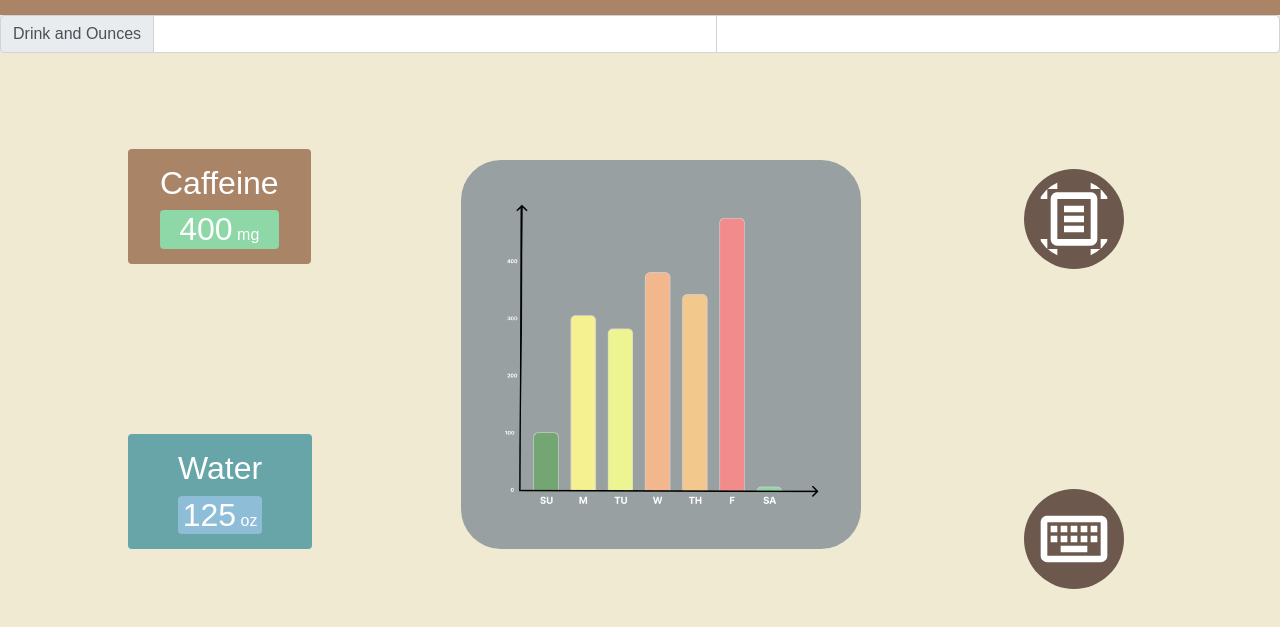
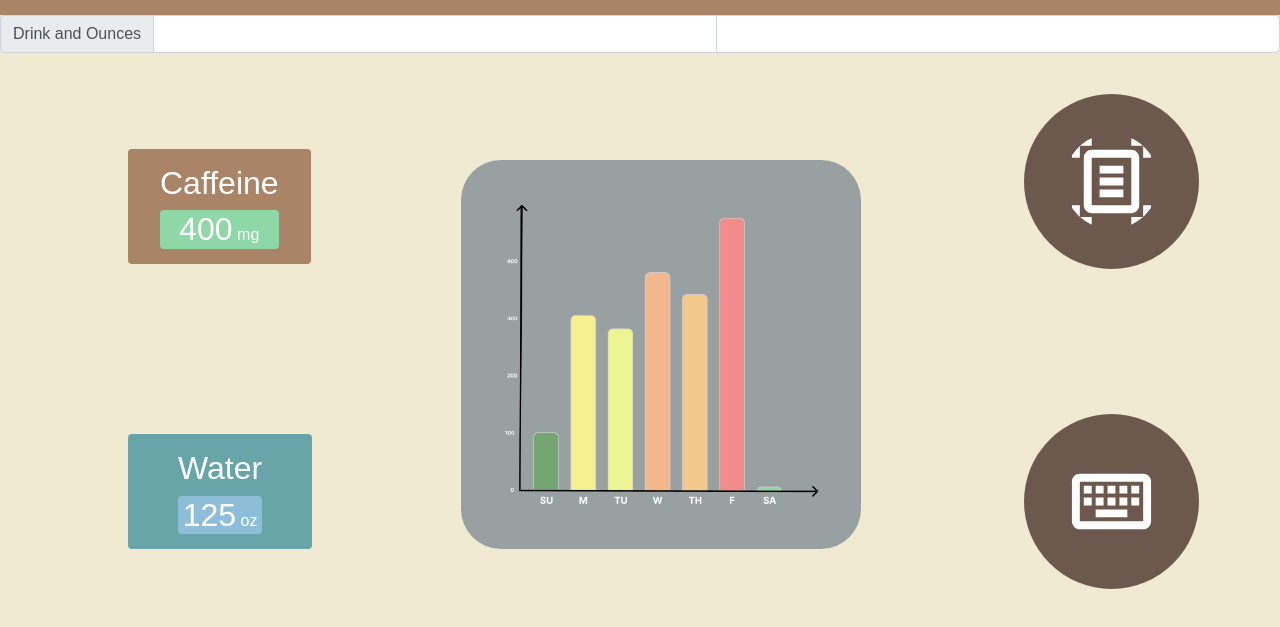
Before and after one commit to gordondhuang/Caf-Fiend, a plain HTML site: page docs/data.html in a window 1280 px wide. Shown: the part 51-678 px from the top of the page. Drawn offline with nearby package versions, Linux system fonts and the light colour scheme; files that its build step writes are made by us from their sources.

Commit message:
New sizes for scan and input button

```diff
--- a/docs/css/style.css
+++ b/docs/css/style.css
@@ -148,9 +148,9 @@ h1 {
 
 .inputbuttons img {
     background-color: #6C584C;
-    padding: 10px 10px;
+    padding: 40px 40px;
     border-radius: 100px;
-    width: 100px;
+    width: 175px;
 }
 
 #search {
```
